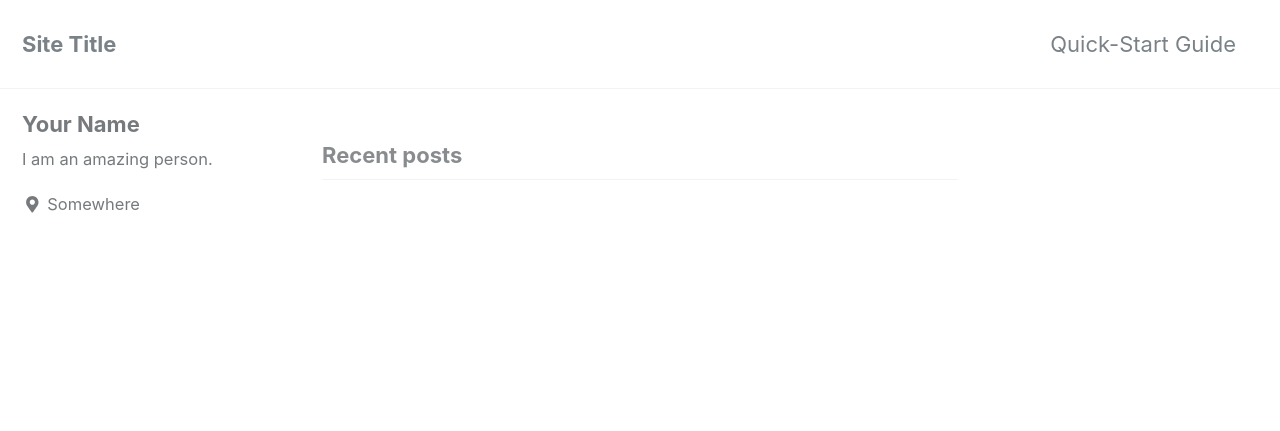
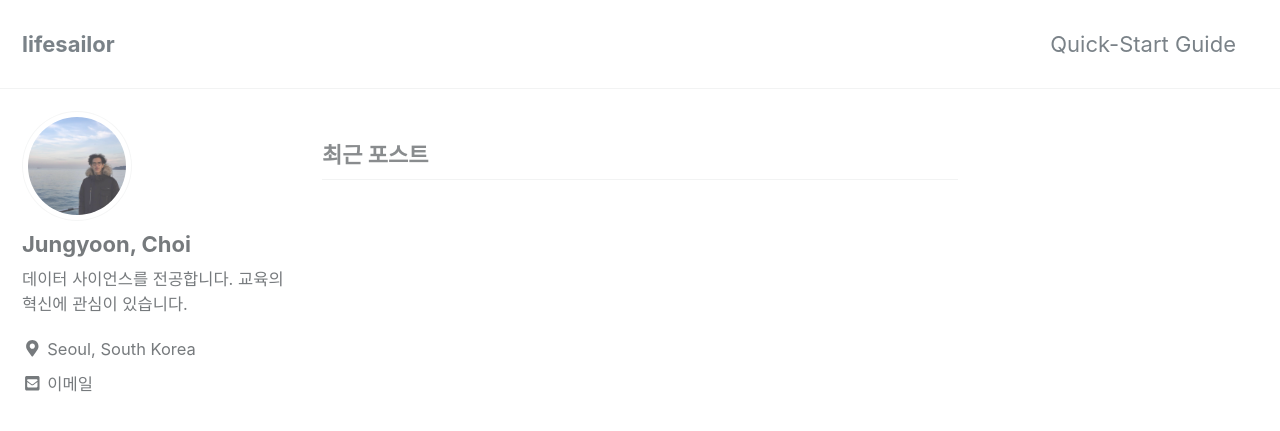
Before and after one commit to lifesailor/lifesailor.github.io, a Jekyll site: the page built from index.html, in a window 1280 px wide and 900 px high. Shown: the top 431 px of the window. Built offline with Jekyll 4.4.1, drawn with Linux system fonts in a browser that asks for light colours; nearby versions of some CDN libraries; the list of posts is cut into pages by our own code; some of the changed text lies outside the part shown.

Commit message:
edit config

```diff
--- a/_config.yml
+++ b/_config.yml
@@ -15,21 +15,21 @@
 minimal_mistakes_skin    : "default" # "air", "aqua", "contrast", "dark", "dirt", "neon", "mint", "plum", "sunrise"
 
 # Site Settings
-locale                   : "en-US"
-title                    : "Site Title"
+locale                   : "ko"
+title                    : "lifesailor"
 title_separator          : "-"
-name                     : "Your Name"
-description              : "An amazing website."
-url                      : # the base hostname & protocol for your site e.g. "https://mmistakes.github.io"
+name                     : "lifesailor"
+description              : "lifesailor's blog"
+url                      : "https://lifesailor.github.io"
 baseurl                  : # the subpath of your site, e.g. "/blog"
-repository               : # GitHub username/repo-name e.g. "mmistakes/minimal-mistakes"
+repository               : "lifesailor/lifesailor.github.io" # GitHub username/repo-name e.g. "mmistakes/minimal-mistakes"
 teaser                   : # path of fallback teaser image, e.g. "/assets/images/500x300.png"
 # breadcrumbs            : false # true, false (default)
 words_per_minute         : 200
 comments:
-  provider               : # false (default), "disqus", "discourse", "facebook", "google-plus", "staticman", "staticman_v2" "custom"
+  provider               : "disqus" # false (default), "disqus", "discourse", "facebook", "google-plus", "staticman", "staticman_v2" "custom"
   disqus:
-    shortname            : # https://help.disqus.com/customer/portal/articles/466208-what-s-a-shortname-
+    shortname            : lifesailor # https://help.disqus.com/customer/portal/articles/466208-what-s-a-shortname-
   discourse:
     server               : # https://meta.discourse.org/t/embedding-discourse-comments-via-javascript/31963 , e.g.: meta.discourse.org
   facebook:
@@ -100,11 +100,11 @@
 
 # Site Author
 author:
-  name             : "Your Name"
-  avatar           : # path of avatar image, e.g. "/assets/images/bio-photo.jpg"
-  bio              : "I am an amazing person."
-  location         : "Somewhere"
-  email            :
+  name             : "Jungyoon, Choi"
+  avatar           : "/assets/images/bio-photo.jpg" # path of avatar image, e.g. "/assets/images/bio-photo.jpg"
+  bio              : "데이터 사이언스를 전공합니다. 교육의 혁신에 관심이 있습니다."
+  location         : "Seoul, South Korea"
+  email            : "sailyourlife91@gmail.com"
   links:
     - label: "Email"
       icon: "fas fa-fw fa-envelope-square"
@@ -282,6 +282,6 @@
       layout: single
       author_profile: true
       read_time: true
-      comments: # true
+      comments: true
       share: true
       related: true
```
Also changed, not shown: README.md (deleted), assets/images/bio-photo.jpg (added), 2 other files.
